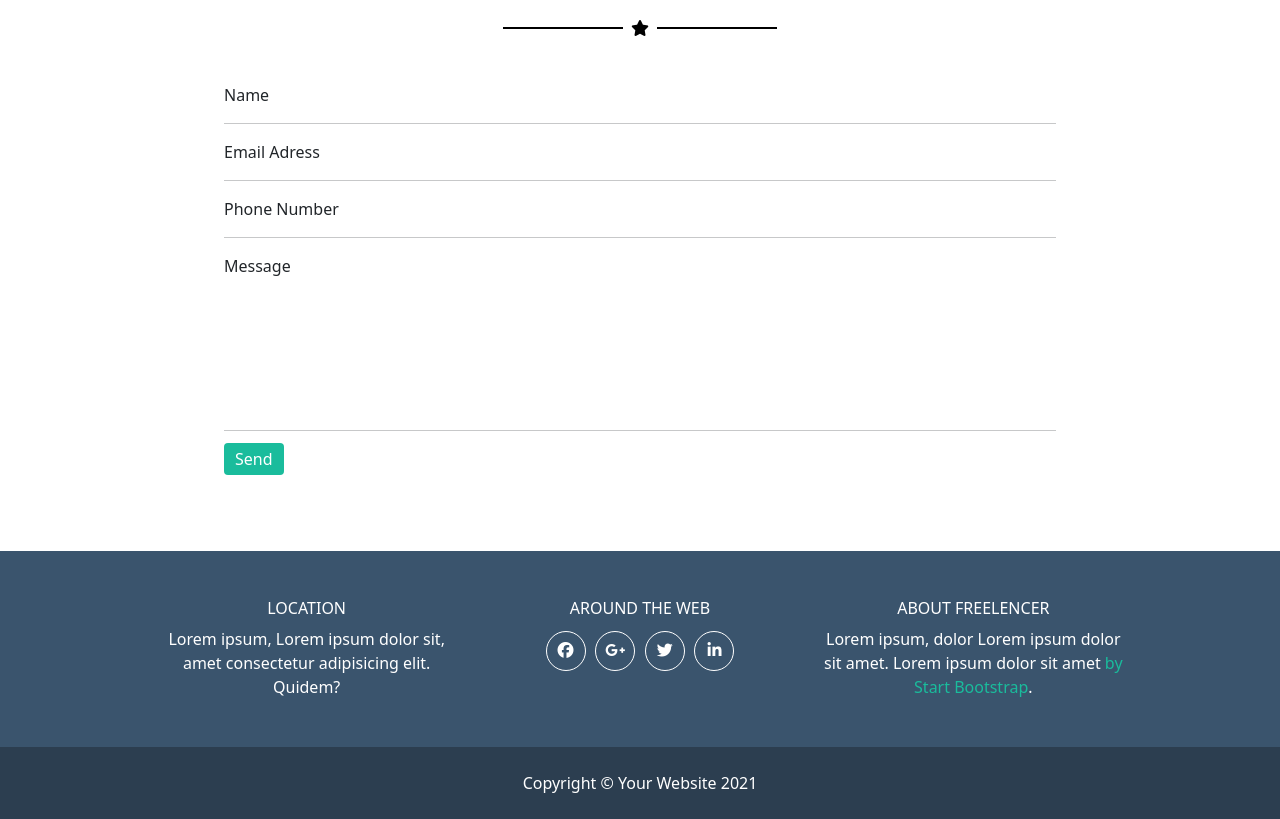
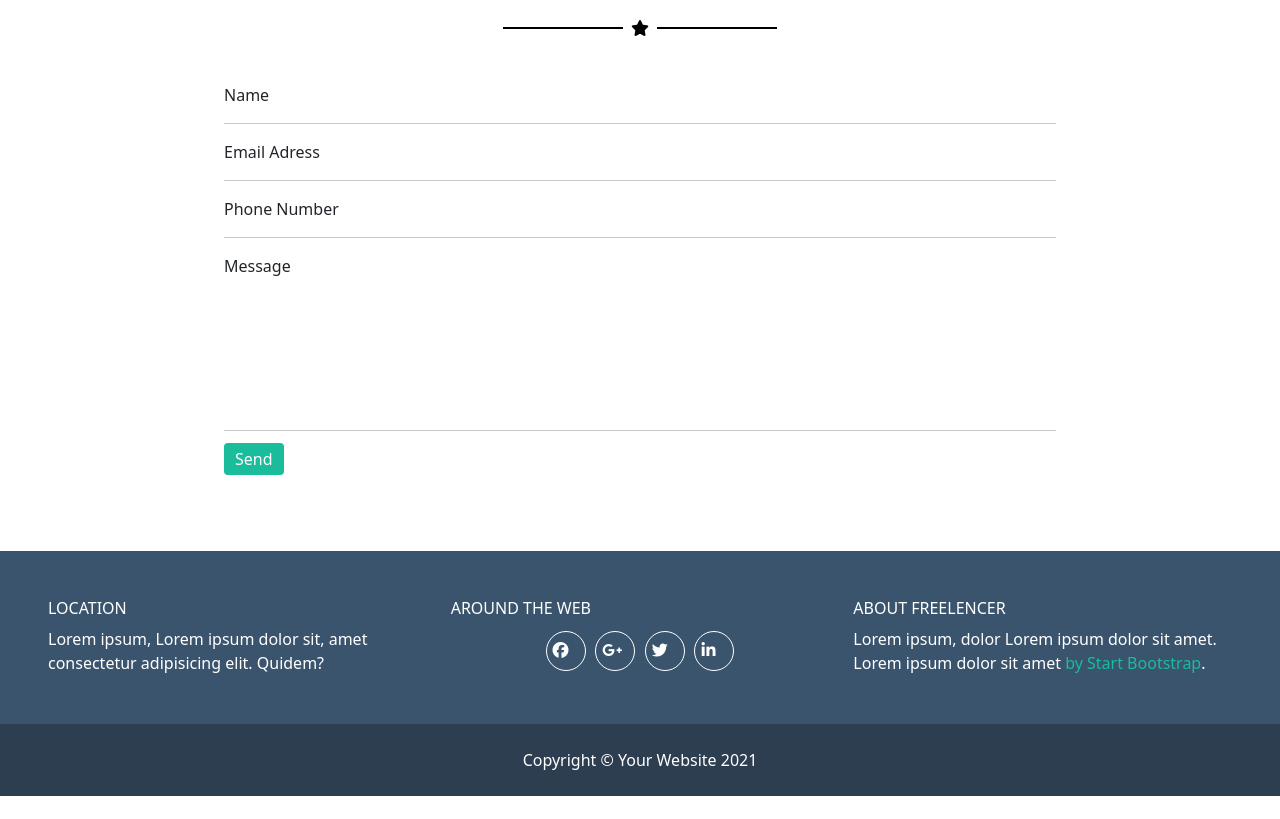
Before and after one commit to lumilio/html-css-bootstrap-freelancer, a plain HTML site: page index.html in a window 1280 px wide. Shown: the part 1935-2754 px from the top of the page. After the commit the page ends 2731 px from the top, so only its background shows below. Drawn offline with nearby package versions, Linux system fonts and the light colour scheme.

Commit message:
sistemazione footer

```diff
--- a/css/cascading-style-sheets.css
+++ b/css/cascading-style-sheets.css
@@ -116,16 +116,24 @@
 #footer1{
     background-color: #3a546d;
     padding: 3rem;
-    justify-content: center;
+
 }
 
-#footer1 .col{
-    text-align: center;
+#footer1 .row{
+    max-width: 1300px;
 }
 
-#treparagrafi{
-    width: 1000px;
+#lilcircle {
+    border: 1px solid white;
+    padding: 6px;
+    margin: .3rem;
+    width: 40px;
+    height: 40px;
+    border-radius: 50%;
 }
+
+
+
 
 .footer2{
     background-color: #2c3e50;
```
